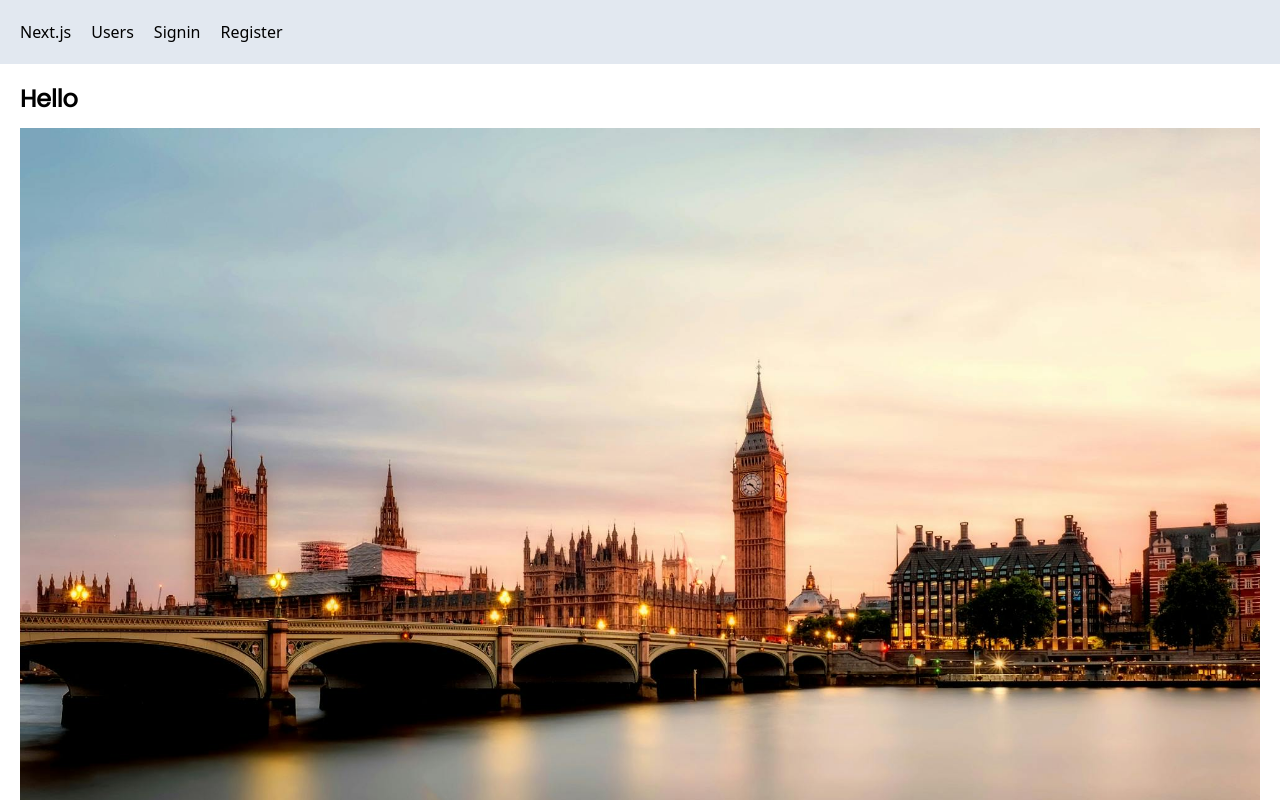
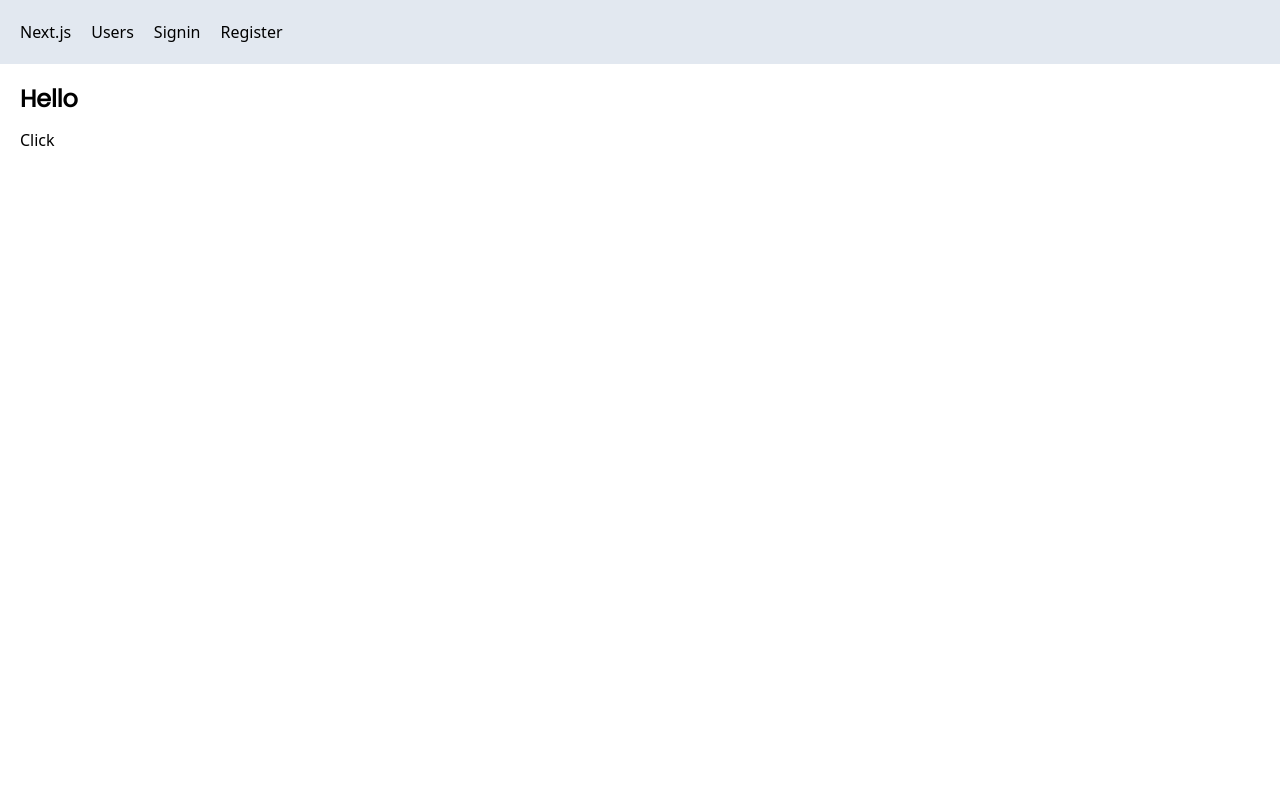
Before and after one commit to hengsokly/explore-nextjs-app, a Next.js app: page / in a window 1280 px wide. Shown: the top 800 px of the page. Built offline with nearby package versions, Linux system fonts and the light colour scheme; no server answers.

Commit message:
Learn optimization lazy load component and library

```diff
--- /dev/null
+++ b/app/components/HeavyComponent.tsx
@@ -0,0 +1,11 @@
+import React from 'react'
+
+const HeavyComponent = () => {
+  return (
+    <div>
+      My Heavy components
+    </div>
+  )
+}
+
+export default HeavyComponent
--- a/app/layout.tsx
+++ b/app/layout.tsx
@@ -24,6 +24,11 @@ const inter = Inter({ subsets: ["latin"] });
 export const metadata: Metadata = {
   title: "Create Next App",
   description: "Generated by create next app",
+  // This is used when we share our page on social media platforms
+  openGraph: {
+    title: '...',
+    description: '...'
+  }
 };
 
 export default function RootLayout({
--- a/app/page.tsx
+++ b/app/page.tsx
@@ -1,3 +1,5 @@
+'use client';
+
 import Image from "next/image";
 import Link from "next/link";
 import ProductCard from "./components/ProductCard";
@@ -5,18 +7,58 @@ import { authOptions } from "./api/auth/[...nextauth]/route";
 import { getServerSession } from "next-auth";
 import khmerImage from "@/public/images/khmer.png";
 import pixabay from "@/public/images/pixabay.jpg";
+// import _ from 'lodash';
+import { useState } from "react";
+
+// // Lazy load component using dynamic function
+// import dynamic from "next/dynamic";
+// const HeavyComponent = dynamic(() => import("./components/HeavyComponent"), {
+//   ssr: false,
+//   loading: () => <p>Loading.......</p>
+// })
+
+// Lazy load libray lodash
 
 export default async function Home() {
-  const session = await getServerSession(authOptions);
-
+  // const session = await getServerSession(authOptions);
+  const [isVisible, setVisible] = useState(false)
   return (
     <main className="relative h-screen">
       <h1 className="font-poppins">Hello </h1>
+      {/* Lazy load library */}
+      <button onClick={async () => {
+        const _ = (await import('lodash')).default;
+        const users = [
+          {name: "c"},
+          {name: "b"},
+          {name: "a"}
+        ]
+
+        const sorted = _.orderBy(users, ['name']);
+        console.log(sorted);
+      }}> Click</button>
+
+
+      {/* Not lazy load: Load libary */}
+      {/* <button onClick={() => {
+        const users = [
+          {name: "c"},
+          {name: "b"},
+          {name: "a"}
+        ]
+
+        const sorted = _.orderBy(users, ['name']);
+        console.log(sorted);
+      }}>Show</button> */}
+
+      {/* lazy load heavy component  */}
+      {/* <button onClick={() => setVisible(true)}>Show</button> */}
+      {/* {isVisible && <HeavyComponent></HeavyComponent> } */}
       {/* <Image src={"https://bit.ly/react-cover"} alt="KM flag" fill className="object-cover" sizes="(max-width: 480px) 100vw, (max-width: 768px) 50vw, 33vw"
         quality={100}
         priority
       /> */}
-      <Image src={pixabay} alt="KM flag"/>
+      {/* <Image src={pixabay} alt="KM flag"/> */}
     </main>
   );
 }
--- a/app/products/[[...slug]]/page.tsx
+++ b/app/products/[[...slug]]/page.tsx
@@ -1,3 +1,4 @@
+import { Metadata } from 'next';
 import React from 'react'
 
 interface Props {
@@ -19,3 +20,15 @@ const ProductPage = ({params: {slug}, searchParams: {sortOrder}}: Props) => {
 }
 
 export default ProductPage
+
+// This is verify meta data to share our page on social media platforms
+// To display any product detail
+// Note: please check method name and make sure it is "generateMetadata"
+export async function generateMetadata(): Promise<Metadata> {
+  const product = await fetch("/../..");
+
+  return {
+    title: 'product.title',
+    description: 'product.descrtion'
+  }
+}
--- a/package.json
+++ b/package.json
@@ -17,6 +17,7 @@
     "@sentry/nextjs": "^7.100.1",
     "bcrypt": "^5.1.1",
     "fast-sort": "^3.4.0",
+    "lodash": "^4.17.21",
     "next": "14.1.0",
     "next-auth": "^4.24.6",
     "next-cloudinary": "^5.20.0",
@@ -30,6 +31,7 @@
   },
   "devDependencies": {
     "@types/bcrypt": "^5.0.2",
+    "@types/lodash": "^4.14.202",
     "@types/node": "^20",
     "@types/react": "^18",
     "@types/react-dom": "^18",
```
Also changed, not shown: 1 other file (tests, documents, lock files or other folders).
